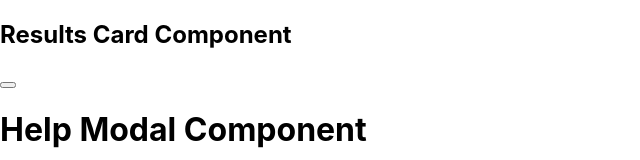
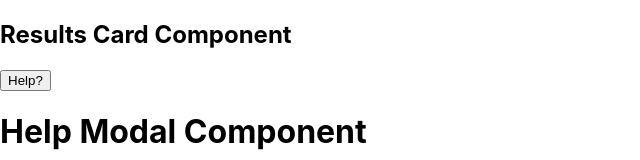
Before and after one commit to SchoolOfCode/w20_final-project-team-e, a React (Create React App) app: page / in a window 1280 px wide. Shown: the part 393-553 px from the top of the page, without its empty margins (0-640 px from the left). Built offline with nearby package versions, Linux system fonts and the light colour scheme.

Commit message:
amended button in app js

```diff
--- a/src/components/App/App.js
+++ b/src/components/App/App.js
@@ -15,7 +15,7 @@ function App() {
       <SearchSection />
       <LoadingSection />
       <ResultsSection />
-      <button></button>
+      <button className="openModalBtn">Help?</button>
       <HelpModal />
     </div>
   );
```
